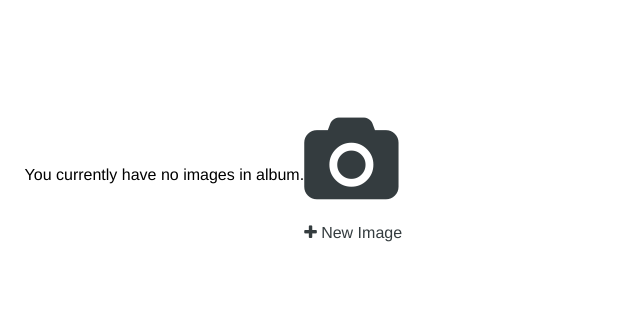
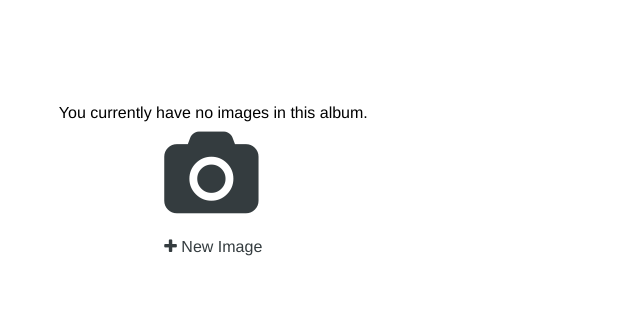
Before and after one commit to Deesus/Image-Sharing-App, a Flask app: template image_sharing/templates/images.html in a window 1280 px wide. Shown: the part 60-379 px from the top of the page, without its empty margins (0-640 px from the left). Run offline with Flask 2, Linux system fonts and the light colour scheme; the template is opened without the code that fills it, so the values that code supplies are empty; some libraries are stand-ins or nearby versions.

Commit message:
fix: Update image page

```diff
--- a/image_sharing/templates/images.html
+++ b/image_sharing/templates/images.html
@@ -10,9 +10,9 @@
 	{% include 'partials/headerLogedIn.html' %}
 
 	<!-- main -->
-	<div class='row'>
 
-		<!-- display flash messages -->
+	<!-- display flash messages -->
+	<div class='row h-center'>
 		{% with messages = get_flashed_messages() %}
 			{% if messages %}
 				{% for x in messages %}
@@ -21,7 +21,10 @@
 				<br/>
 			{% endif %}
 		{% endwith %}
+	</div> <!-- /.row -->
 
+
+	<div class='row'>
 		<!-- display image items -->
 		{% for image in images %}
 			<div class='image-tile col-4 image-tile h-center'>
@@ -61,11 +64,11 @@
 		{% endfor %}
 
 		<!-- the 'add new image' is the last image-tile -->
-		<div class='col-4 image-tile h-center v-center'>
+		<div class='col-4 image-tile h-center v-center make-column'>
 			<!-- if no images exist -->
 			<div style="padding-bottom:10px;">
 				{% if not images %}
-					You currently have no images in album.
+					You currently have no images in this album.
 				{% endif %}
 			</div>
 			<a href="{{ url_for('new_image', album_id=album.id) }}">
--- a/image_sharing/templates/publicImages.html
+++ b/image_sharing/templates/publicImages.html
@@ -40,8 +40,8 @@
 		{% endfor %}
 
 		<!-- the 'add new image' is the last image-tile -->
-		<div class='image-tile col-md-6 col-lg-4 image-tile text-center'>
-			<div class="center-y">
+		<div class='image-tile image-tile h-center'>
+			<div class="v-center">
 				<!-- if no images exist -->
 				<div style="padding-bottom:10px;">
 					{% if not images %}
```
